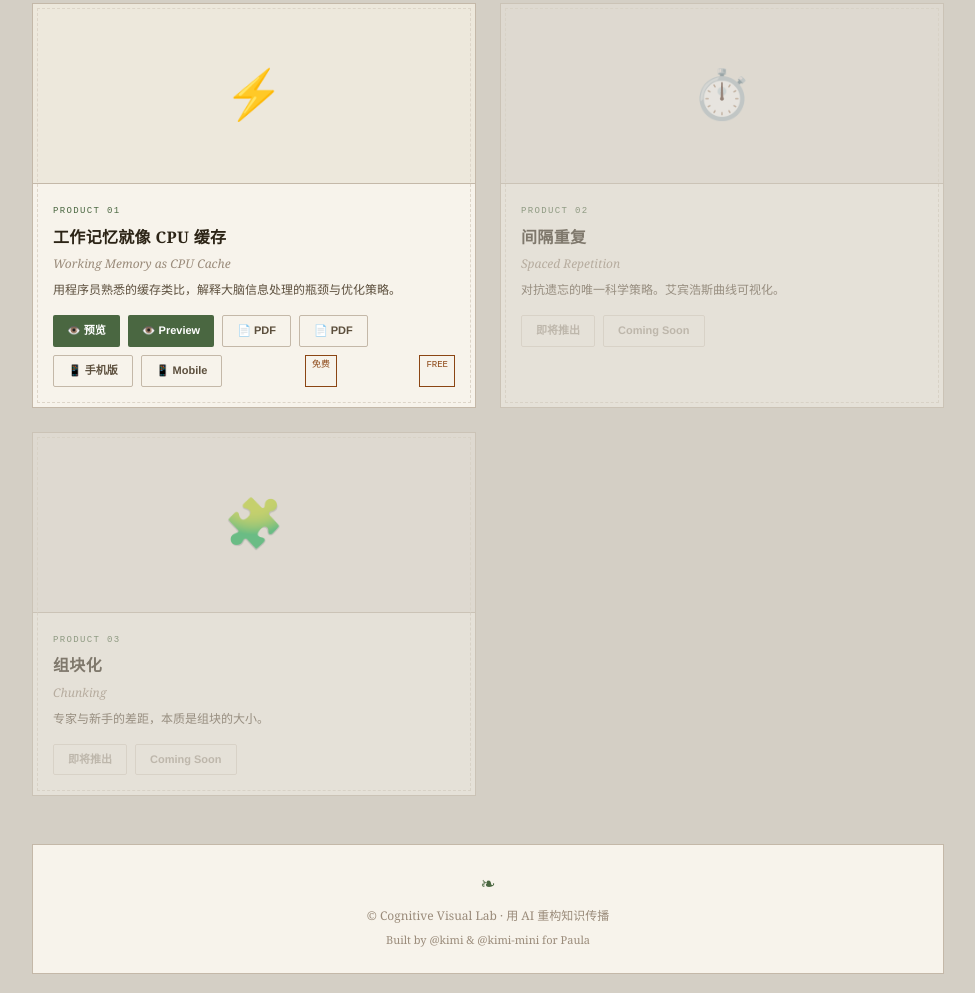
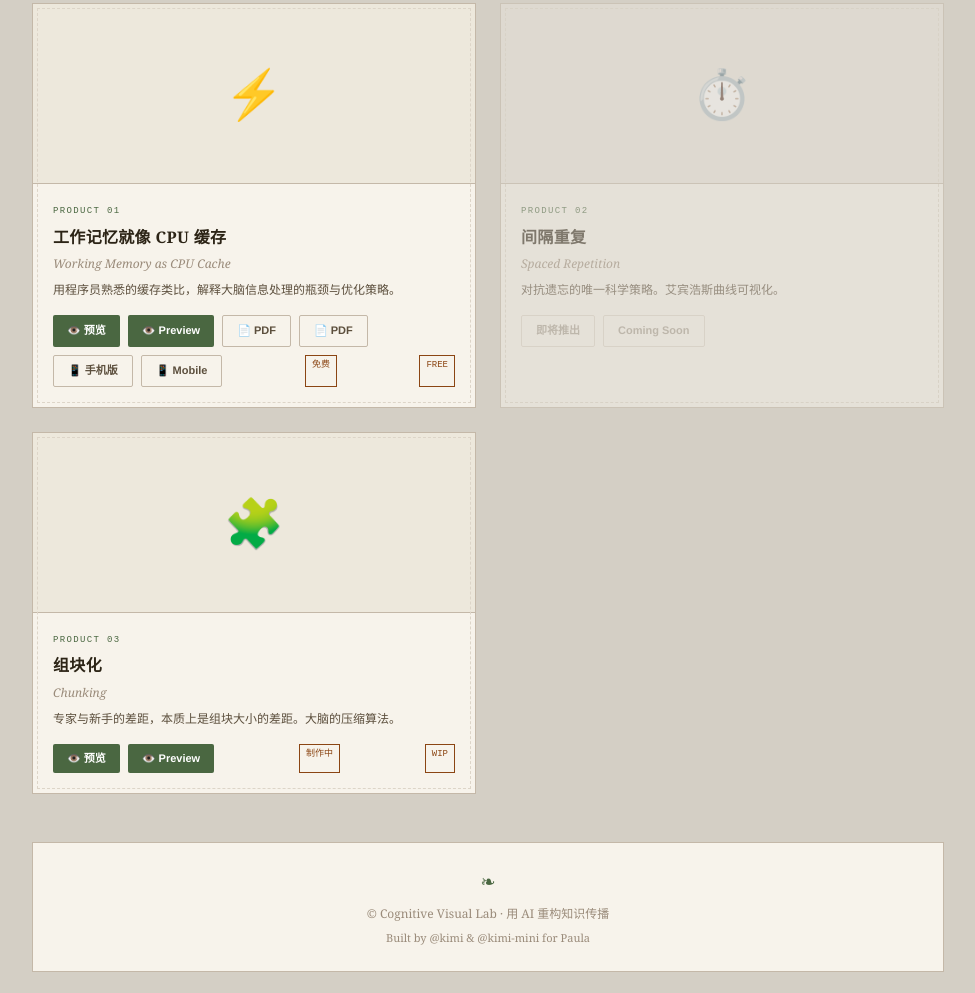
Before and after one commit to 0065paula/cognitive-visual-lab, a plain HTML site: page index.html in a window 1280 px wide. Shown: the part 402-1395 px from the top of the page, without its empty margins (152-1127 px from the left). Drawn offline with Linux system fonts and the light colour scheme.

Commit message:
feat: update landing page with product #03 link

```diff
--- a/index.html
+++ b/index.html
@@ -341,7 +341,7 @@ footer .ornament {
       </div>
     </article>
 
-    <article class="product-card coming-soon">
+    <article class="product-card">
       <div class="product-preview">🧩</div>
       <div class="product-info">
         <div class="product-num">PRODUCT 03</div>
@@ -349,11 +349,13 @@ footer .ornament {
         <h2 class="product-title" data-lang="en">Chunking</h2>
         <p class="product-title-en" data-lang="zh">Chunking</p>
         <p class="product-title-en" data-lang="en">组块化</p>
-        <p class="product-desc" data-lang="zh">专家与新手的差距，本质是组块的大小。</p>
-        <p class="product-desc" data-lang="en">The gap between experts and novices is essentially the size of chunks.</p>
+        <p class="product-desc" data-lang="zh">专家与新手的差距，本质上是组块大小的差距。大脑的压缩算法。</p>
+        <p class="product-desc" data-lang="en">The gap between experts and novices is the size of their chunks. The brain's compression algorithm.</p>
         <div class="product-actions">
-          <span class="btn btn-secondary" style="opacity: 0.5; cursor: not-allowed;" data-lang="zh">即将推出</span>
-          <span class="btn btn-secondary" style="opacity: 0.5; cursor: not-allowed;" data-lang="en">Coming Soon</span>
+          <a href="products/03-chunking/index.html" class="btn btn-primary" data-lang="zh">👁️ 预览</a>
+          <a href="products/03-chunking/index.html" class="btn btn-primary" data-lang="en">👁️ Preview</a>
+          <span class="badge-free" data-lang="zh">制作中</span>
+          <span class="badge-free" data-lang="en">WIP</span>
         </div>
       </div>
     </article>
```
